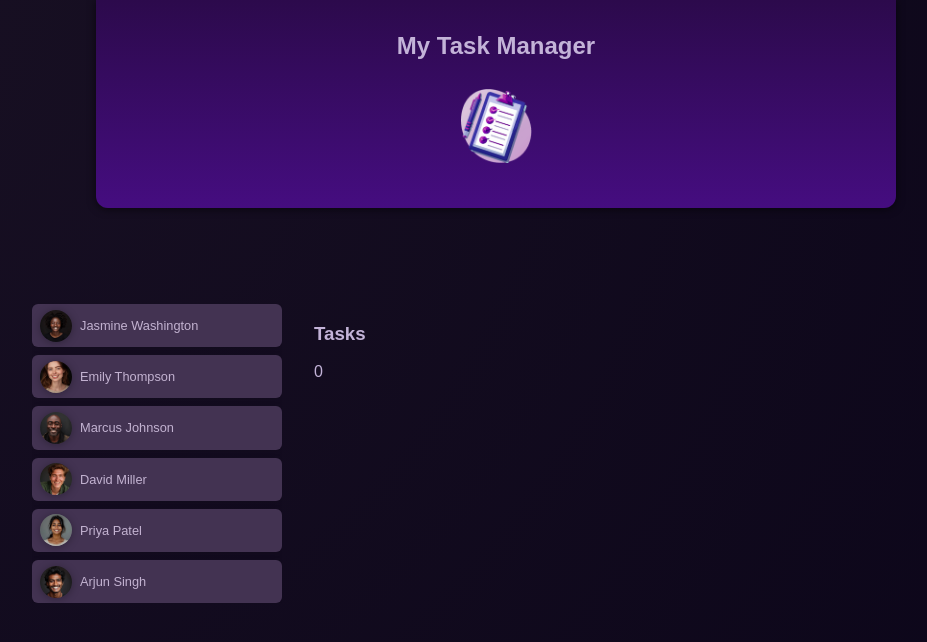
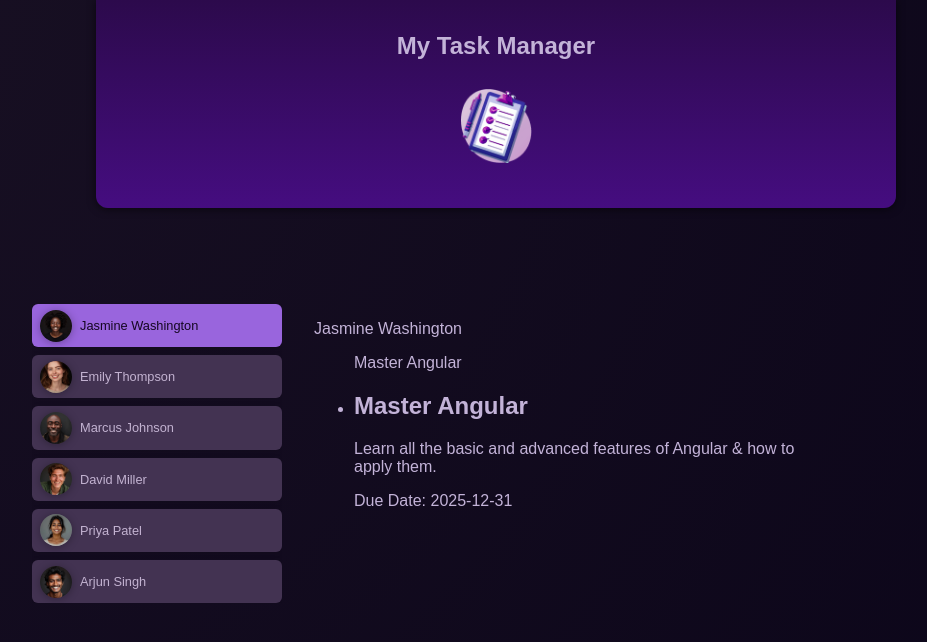
Before and after one commit to JuneWprog/pro-angular, an Angular app in the folder udemy-angular/: page / in a window 1280 px wide. Shown: the top 642 px of the page, without its empty margins (144-1071 px from the left). Built offline with nearby package versions, Linux system fonts and the light colour scheme.

Commit message:
add task details

```diff
--- a/udemy-angular/src/app/app.component.ts
+++ b/udemy-angular/src/app/app.component.ts
@@ -16,7 +16,7 @@ export class AppComponent {
   title = 'Todo List';
 
   users = DUMMY_USERS;
-  selectedUserId: string | null = null; // to store the selected user id
+  selectedUserId: string | null = this.users[0].id; // to store the selected user id
   onSelectUser(id:string){
     //this receives the selected user id from the child component
     this.selectedUserId = id; // set the selected user id
--- /dev/null
+++ b/udemy-angular/src/app/task.component.ts
@@ -0,0 +1,19 @@
+import { Component, Input } from '@angular/core';
+import {Task} from './tasks.component'; // import Task type
+
+@Component({
+  selector: 'app-task',
+  standalone: true,
+  imports: [],
+  template: `
+    <article>
+        <h2>{{task?.title}}</h2>
+        <p>{{task?.summary}}</p>
+        <time>Due Date: {{task?.dueDate}}</time>
+
+    </article>
+  `,
+})
+export class TaskComponent {
+    @Input({required:true}) task: Task | null = null; // required
+}
--- a/udemy-angular/src/app/tasks.component.ts
+++ b/udemy-angular/src/app/tasks.component.ts
@@ -1,25 +1,42 @@
 import { Component, Input } from '@angular/core';
 import {dummyTasks} from './dummy-tasks'; // import dummy tasks
+import { TaskComponent } from './task.component'; // import TaskComponent
+
+export type Task = {
+    id: string,
+    userId: string,
+    title: string,
+    summary: string,
+    dueDate: string,
+}
 
 @Component({
   selector: 'app-tasks',
   standalone: true,
-  imports: [],
+  imports: [TaskComponent],
   template: `
-    <div>
-     <h3>Tasks</h3>
+    <div id="tasks">
      <p>{{selectedUserName}}</p>
-     <p>{{tasksForSelectedUser.length}}</p>
+     <ul>
+        @for(task of tasksForSelectedUser; track task.id) {
+        <p>{{task.title}}</p>
+          <li>
+          <app-task [task] ="task"/>
+          </li>
+        }
+
+     </ul>
+
     </div>
   `,
 })
 export class TasksComponent {
     @Input({required:true}) selectedUserId: string | null = null; // required
     @Input({required:true}) selectedUserName: string | null = null; // required
-    tasks = dummyTasks; // use dummy tasks
-    selectedUserTasks: any[] = []; // to store tasks for selected user
+    tasks: Task[] = dummyTasks; // use dummy tasks
+    // selectedUserTasks: Task[] = this.tasks.filter((task: { userId: string | null; }) => task.userId === this.selectedUserId);
     get tasksForSelectedUser() {
-        this.selectedUserTasks = this.tasks.filter((task: { userId: string | null; }) => task.userId === this.selectedUserId); // filter tasks for selected user
-        return this.selectedUserTasks; // return tasks for selected user
+        return this.tasks.filter((task: { userId: string | null; }) => task.userId === this.selectedUserId); // filter tasks for selected user
+
     }
 }
--- a/udemy-angular/src/app/user.component.ts
+++ b/udemy-angular/src/app/user.component.ts
@@ -1,4 +1,5 @@
 import { Component, EventEmitter, Input, OnChanges, Output, SimpleChanges, computed, input } from '@angular/core';
+import { CommonModule } from '@angular/common';
 
 
 type User={
@@ -6,13 +7,14 @@ type User={
   name: string;
   avatar: string;
 }
+
 @Component({
   selector: 'app-user',
-  standalone: true,
-  imports: [],
+  imports: [CommonModule],
+
   template: `
     <div>
-      <button  (click) ="onSelectUser()">
+      <button  (click) ="onSelectUser()" [ngClass] ="selectedUserId === user.id ? 'active' : ''">
         <!-- using signal -->
         <!-- <img [src]="imagePath()" [alt]="user().name" >
         <span>{{ user().name }}</span> -->
```
